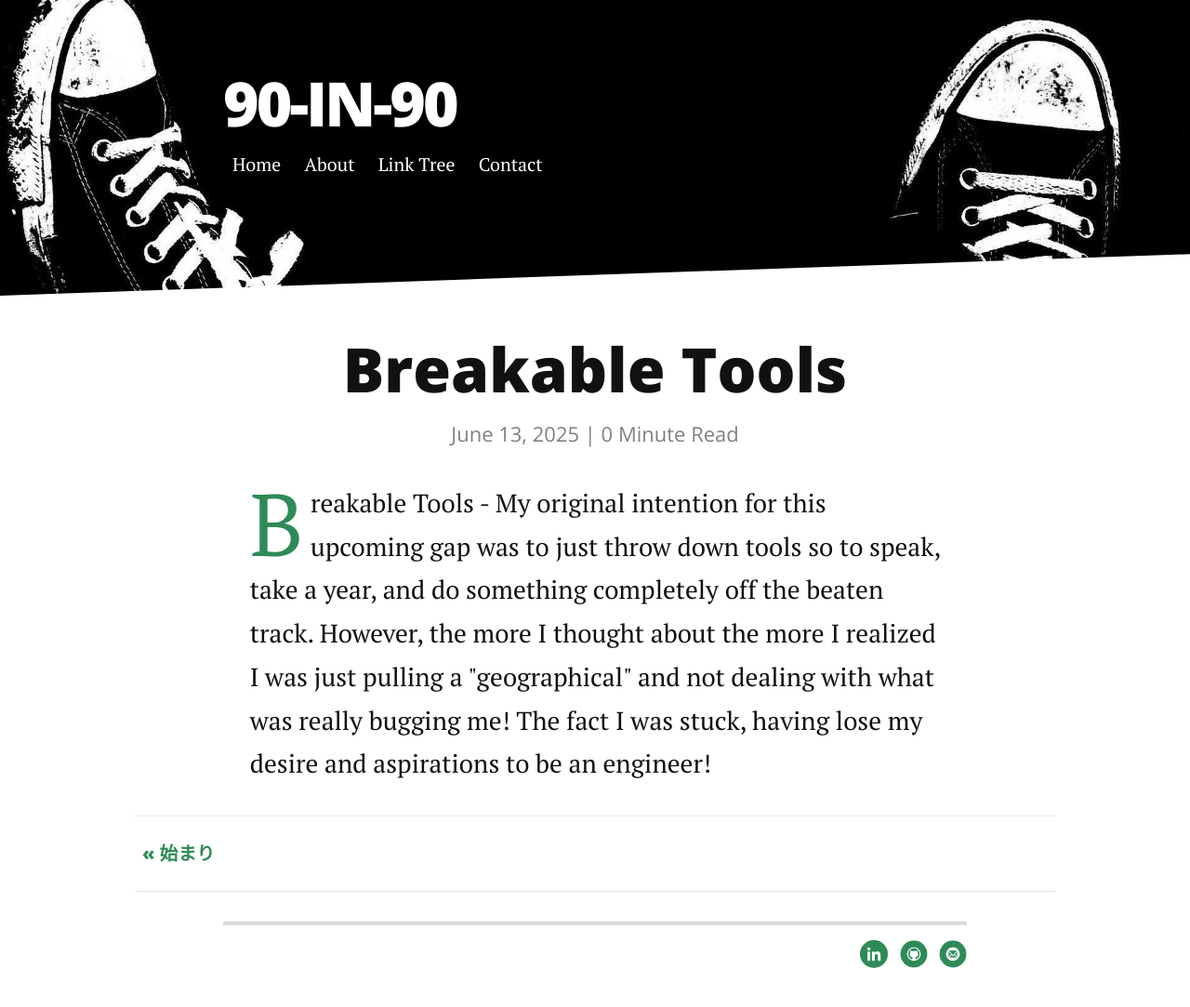
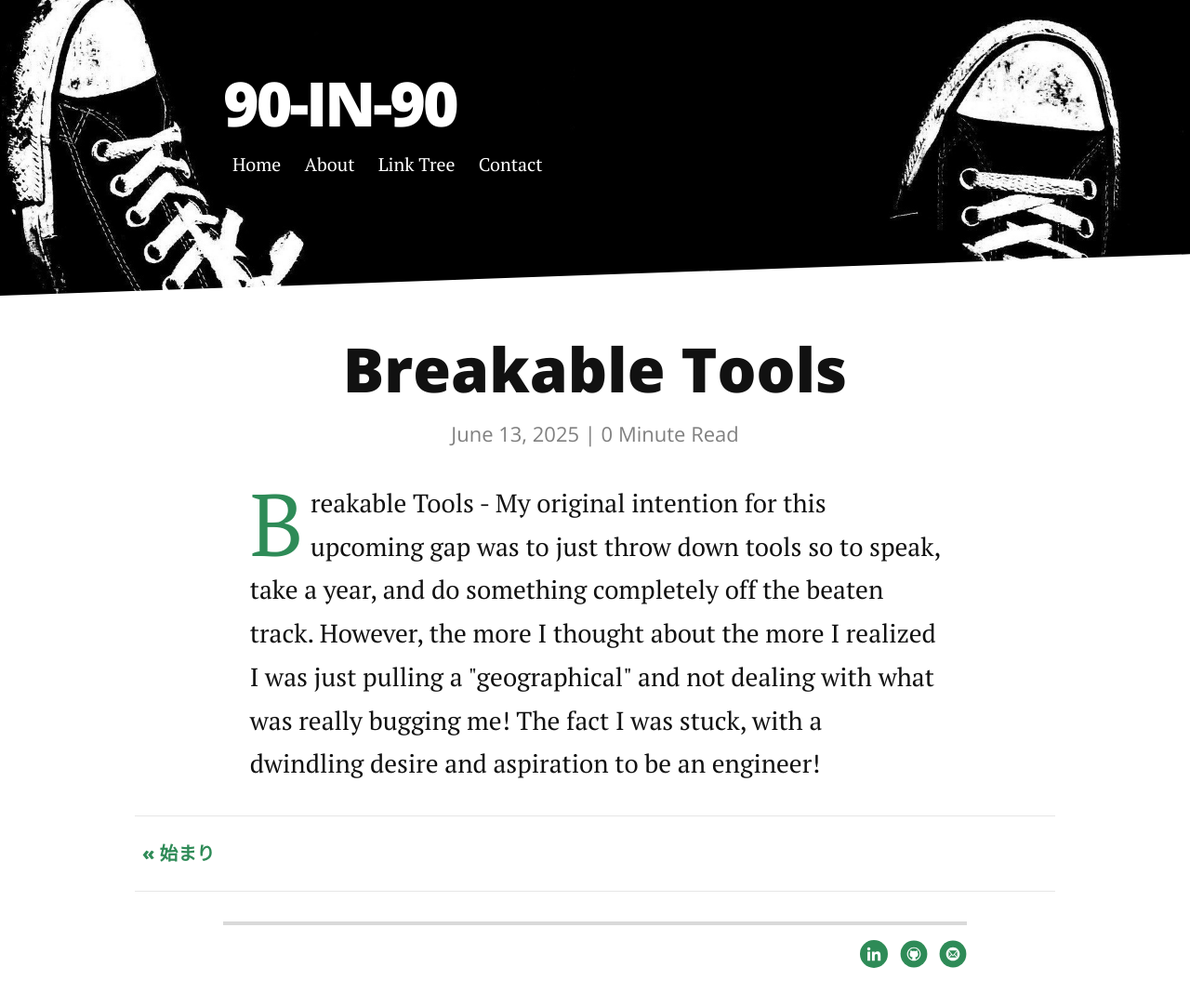
Before and after one commit to weebaruto/weeblog, a Jekyll site: the page built from _posts/2025-06-13-breakable-tools-post.markdown, in a window 1280 px wide. Shown: the whole page at 93% size. Built offline with Jekyll 4.4.1, drawn with Linux system fonts in a browser that asks for light colours; nearby versions of some CDN libraries.

Commit message:
Update 2025-06-13-breakable-tools-post.markdown

```diff
--- a/_posts/2025-06-13-breakable-tools-post.markdown
+++ b/_posts/2025-06-13-breakable-tools-post.markdown
@@ -2,8 +2,8 @@
 layout: post
 title:  "Breakable Tools"
 date:   2025-06-13
-description: Breakable Tools - My original intention for this upcoming gap was to just throw down tools so to speak, take a year, and do something completely off the beaten track. However, the more I thought about the more I realized I was just pulling a "geographical".
+description: Breakable Tools - My original intention for this upcoming gap was to just throw down tools so to speak, take a year, and do something completely off the beaten track. However, the more I thought about the more I realized I was just pulling a "geographical"...
 ---
 
-<p class="intro"><span class="dropcap">B</span>reakable Tools - My original intention for this upcoming gap was to just throw down tools so to speak, take a year, and do something completely off the beaten track. However, the more I thought about the more I realized I was just pulling a "geographical" and not dealing with what was really bugging me! The fact I was stuck, having lose my desire and aspirations to be an engineer!</p>
+<p class="intro"><span class="dropcap">B</span>reakable Tools - My original intention for this upcoming gap was to just throw down tools so to speak, take a year, and do something completely off the beaten track. However, the more I thought about the more I realized I was just pulling a "geographical" and not dealing with what was really bugging me! The fact I was stuck, with a dwindling desire and aspiration to be an engineer!</p>
 <p></p>
```
